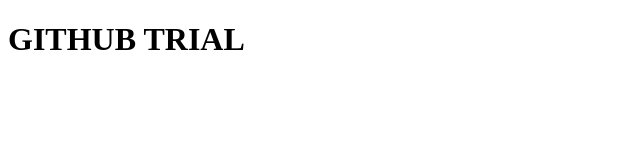
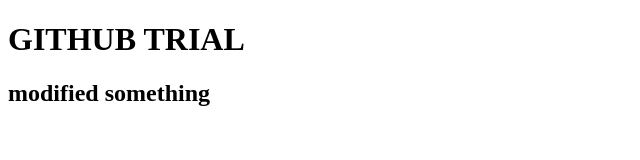
Before and after one commit to mynguyen98/trial-git, a plain HTML site: page index.html in a window 1280 px wide. Shown: the whole page, without its empty margins (0-640 px from the left). Drawn offline with Linux system fonts and the light colour scheme.

Commit message:
modified something

```diff
--- a/index.html
+++ b/index.html
@@ -8,5 +8,6 @@
   </head>
   <body>
     <h1>GITHUB TRIAL</h1>
+    <h2>modified something</h2>
   </body>
 </html>
```
